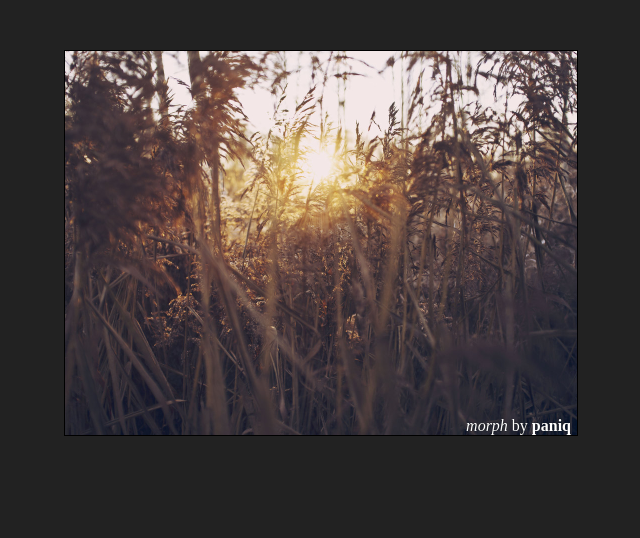
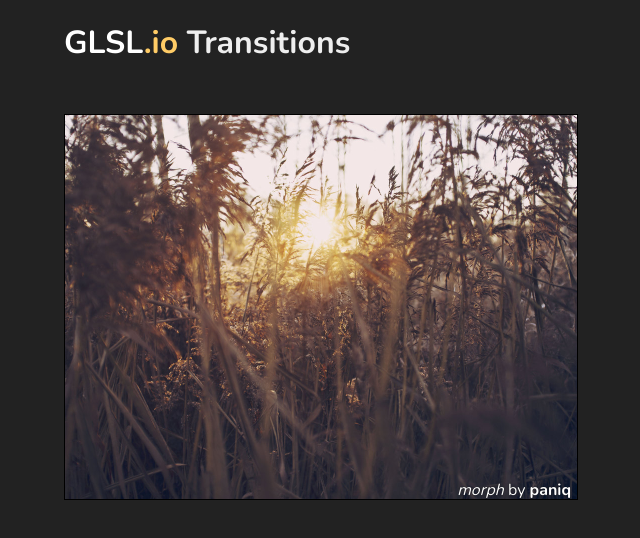
Before and after one commit to gre/glsl-transition-examples, a website: page example3/index.html in a window 1280 px wide. Shown: the whole page, without its empty margins (320-960 px from the left). Drawn offline with nearby package versions, Linux system fonts and the light colour scheme.

Commit message:
polish example3

```diff
--- /dev/null
+++ b/example3/index.css
@@ -0,0 +1,29 @@
+
+.logo{text-decoration:none;}.logo span:first-child{color:#fff}.logo span:last-child{color:#fc6}
+html,body {
+  background: #222;
+  color: #eee;
+  font-family: nunito;
+}
+a {
+  color: #eee;
+}
+canvas {
+  background: #000;
+  border: 1px solid #000;
+}
+#slideshow {
+  position: relative;
+  color: #fff;
+  text-shadow: 0px 0px 1px #000;
+  margin: 50px 0;
+}
+#slideshow .title {
+  position: absolute;
+  bottom: 5px;
+  right: 5px;
+}
+#wrapper {
+  margin: 0 auto;
+  width: 512px;
+}
--- a/example3/index.html
+++ b/example3/index.html
@@ -3,39 +3,22 @@
 <head>
   <meta charset="UTF-8">
   <title>Standalone Example 3: looping over glsl-transitions and multiple images</title>
-  <style>
-  html,body {
-    background: #222;
-    color: #eee;
-  }
-  canvas {
-    background: #000;
-    border: 1px solid #000;
-  }
-  #slideshow {
-    position: relative;
-    color: #fff;
-    text-shadow: 0px 0px 1px #000;
-    margin: 50px 0;
-  }
-  #slideshow .title {
-    position: absolute;
-    bottom: 5px;
-    right: 5px;
-  }
-  #wrapper {
-    margin: 0 auto;
-    width: 512px;
-  }
-  </style>
+  <link rel="stylesheet" href="http://fonts.googleapis.com/css?family=Nunito:400,700" type="text/css">
+  <link rel="stylesheet" href="index.css" type="text/css">
 </head>
 <body>
 
   <div id="wrapper">
+    <h1>
+      <a href="https://glsl.io/" class="logo">
+        <span>GLSL</span><span>.io</span>
+        Transitions
+      </a>
+    </h1>
     <div id="slideshow">
       <canvas id="viewport" width=512 height=384></canvas>
       <span class="title">
-        <em class="name">...</em> by <strong class="author">...</strong>
+        <em class="name">Loading...</em> by <strong class="author">Loading...</strong>
       </span>
     </div>
   </div>
```
